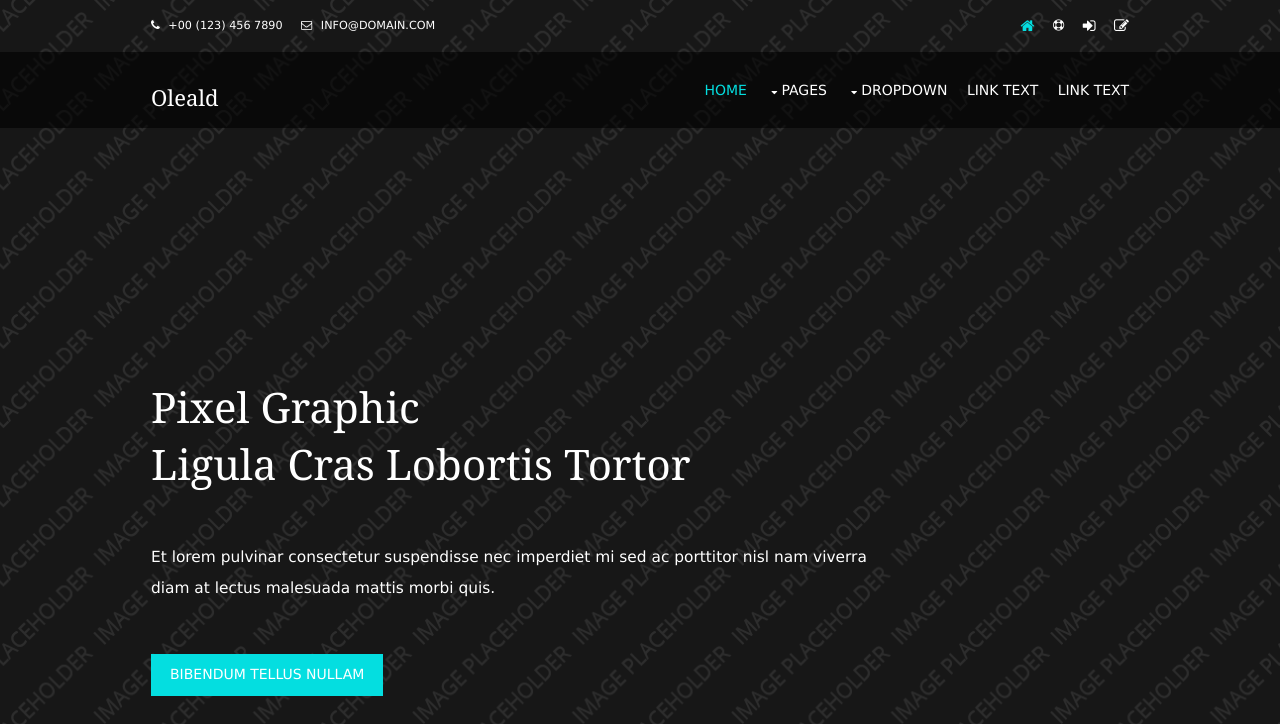
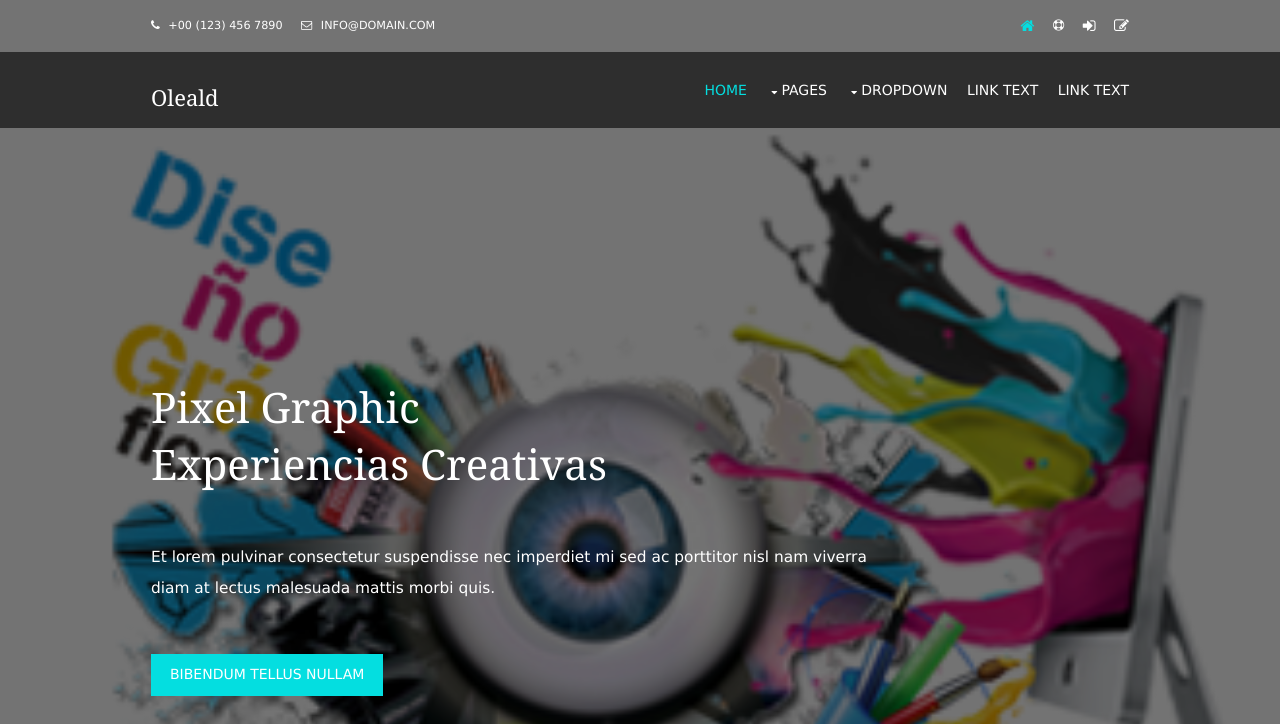
Before and after one commit to jcastros8711/design, a plain HTML site: page index.html in a window 1280 px wide. Shown: the top 724 px of the page. Drawn offline with Linux system fonts and the light colour scheme.

Commit message:
cambio 3

```diff
--- a/index.html
+++ b/index.html
@@ -19,7 +19,7 @@ Licence URI: http://www.os-templates.com/template-terms
 <!-- ################################################################################################ -->
 <!-- ################################################################################################ -->
 <!-- Top Background Image Wrapper -->
-<div class="bgded overlay light" style="background-image:url('images/demo/backgrounds/01.png');">
+<div class="bgded overlay light" style="background-image:url('images/demo/backgrounds/servicios07.png');">
   <!-- ################################################################################################ -->
   <div class="wrapper row0">
     <div id="topbar" class="hoc clear">
@@ -93,7 +93,7 @@ Licence URI: http://www.os-templates.com/template-terms
     <!-- ################################################################################################ -->
     <article>
       <h3 class="heading">Pixel Graphic<br>
-        ligula cras lobortis tortor</h3>
+        Experiencias creativas</h3>
       <p>Et lorem pulvinar consectetur suspendisse nec imperdiet mi sed ac porttitor nisl nam viverra diam at lectus malesuada mattis morbi quis.</p>
       <footer><a class="btn" href="#">Bibendum tellus nullam</a></footer>
     </article>
```
Also changed, not shown: images/demo/backgrounds/jcs.png (added), images/demo/backgrounds/servicios07.png (added).
